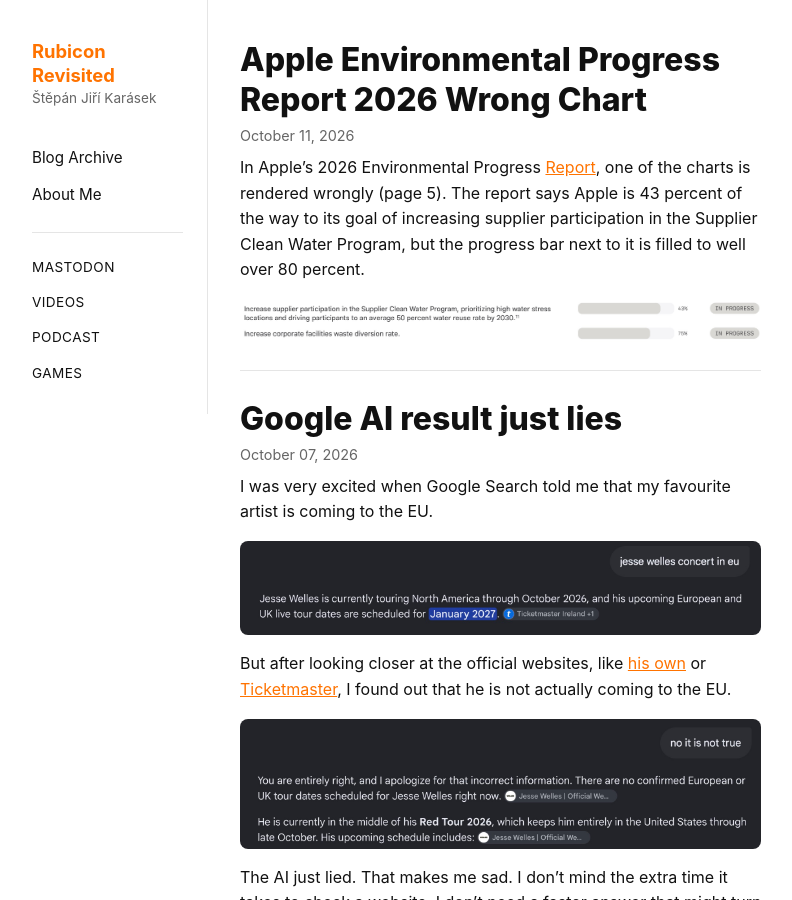
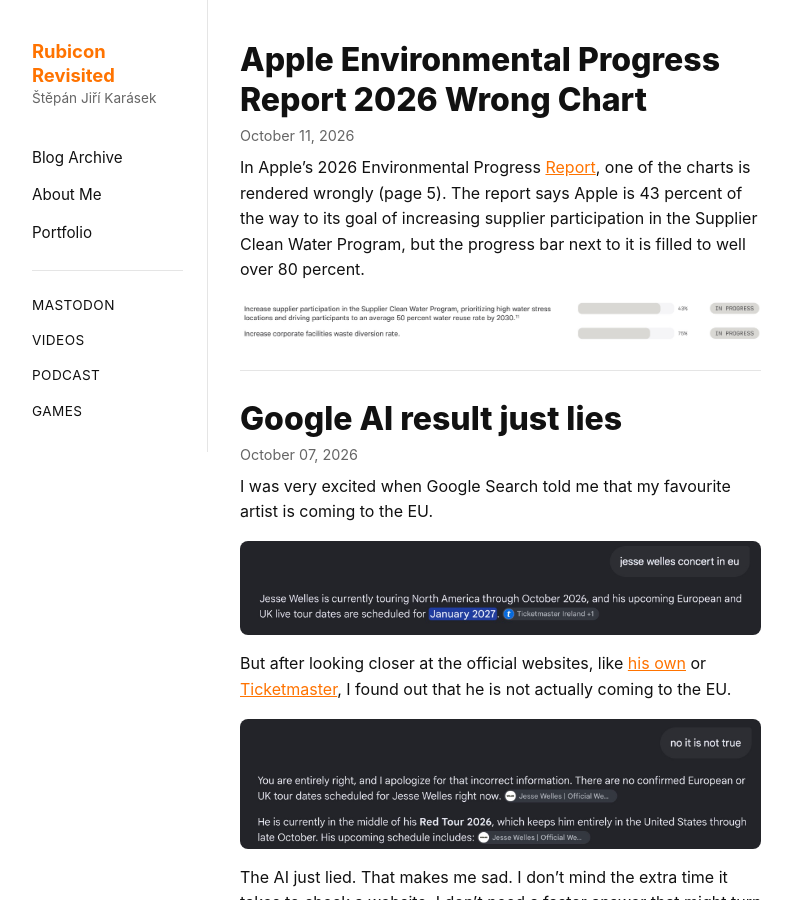
Before and after one commit to StepanJiri/stepankarasek.github.io, a Jekyll site: the page built from index.md, in a window 1280 px wide and 900 px high. Shown: the whole window, without its empty margins (152-944 px from the left). Built offline with Jekyll 4.4.1, drawn with Linux system fonts in a browser that asks for light colours.

Commit message:
Update default.html

```diff
--- a/_layouts/default.html
+++ b/_layouts/default.html
@@ -25,6 +25,9 @@
         <a href="{{ '/about/' | relative_url }}"
            class="nav-link {% if page.url contains '/about' %}active{% endif %}">About Me</a>
 
+        <a href="{{ '/portfolio/' | relative_url }}"
+           class="nav-link {% if page.url contains '/portfolio' %}active{% endif %}">Portfolio</a>
+
         <div class="sidebar-divider"></div>
 
         <a href="https://mastodon.social/@StepanJiriKarasek" class="nav-link nav-caps" target="_blank" rel="noopener">Mastodon</a>
```
